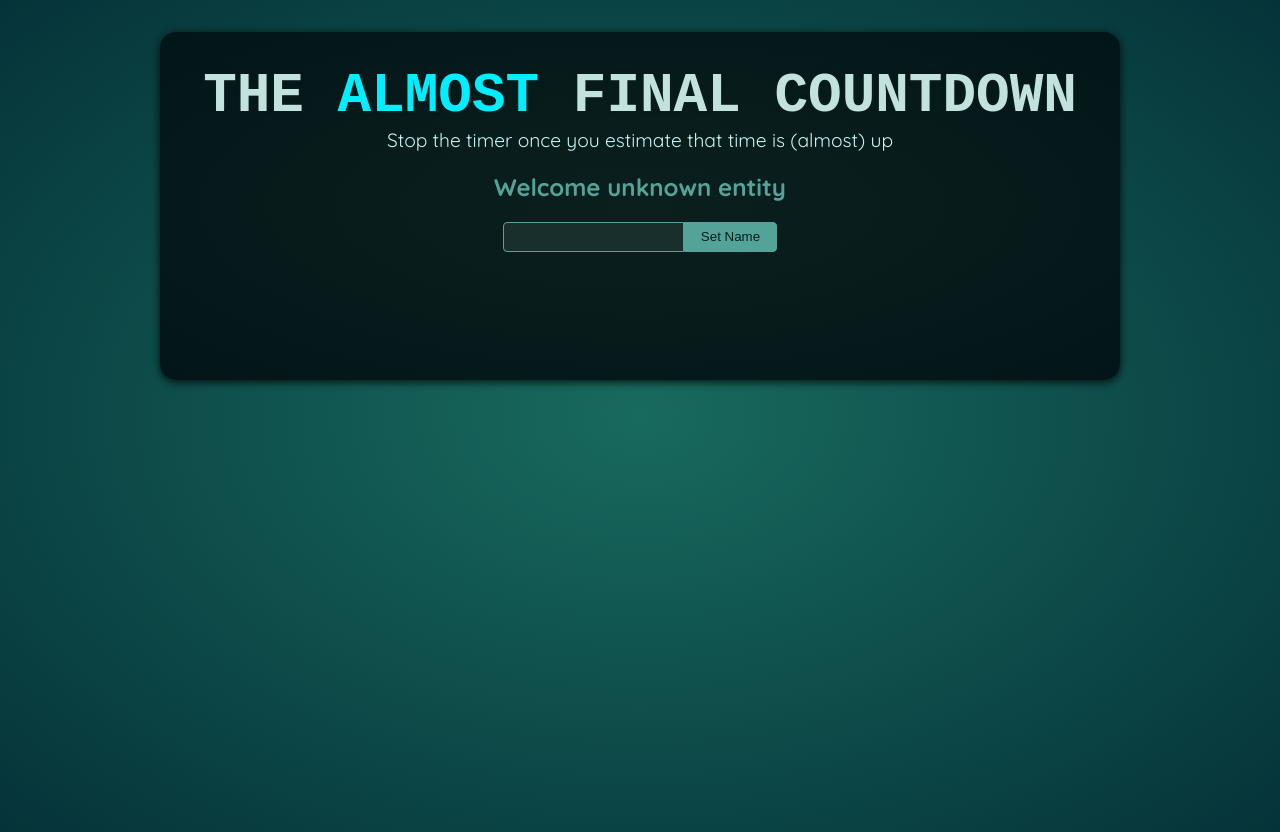
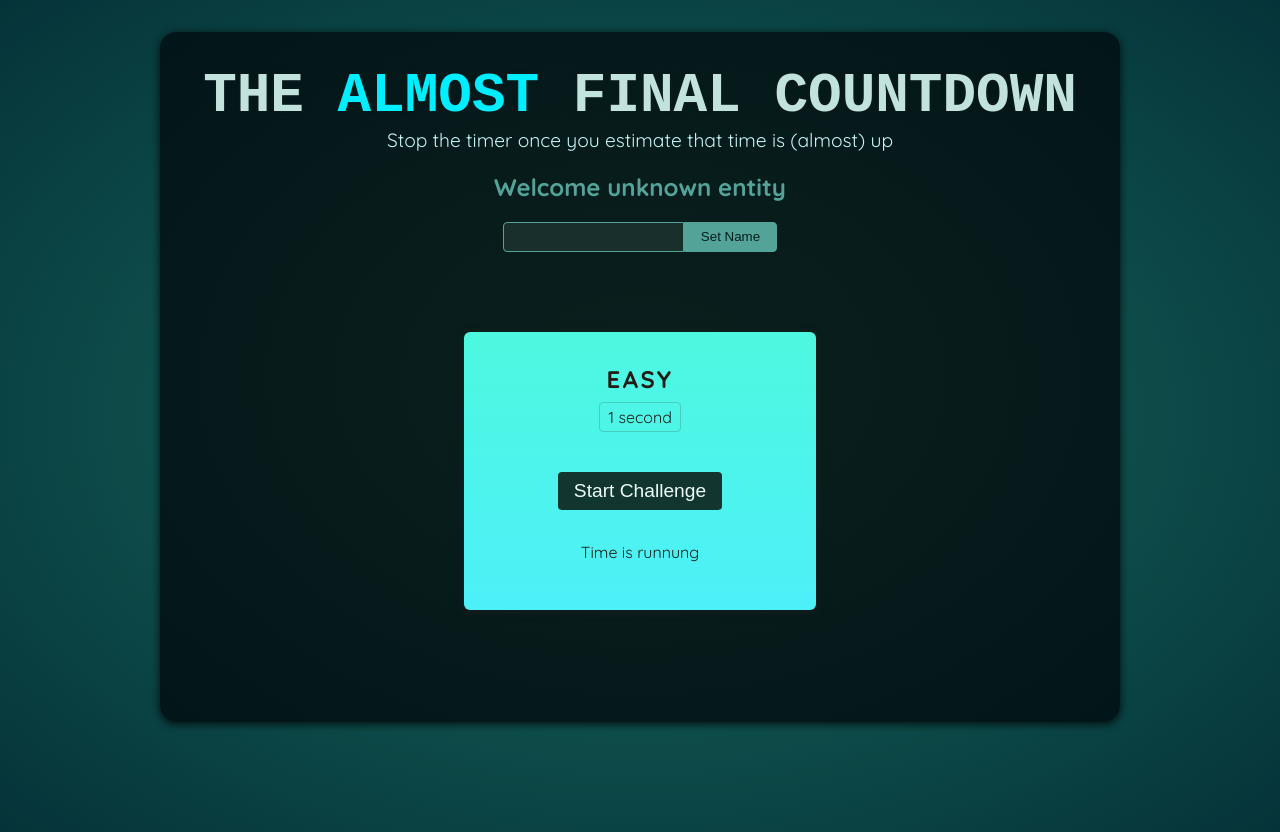
Before and after one commit to pguto4real/refsAndPortal, a React (Vite) app: page / in a window 1280 px wide. Built offline with nearby package versions, Linux system fonts and the light colour scheme; a web font is replaced by a local one.

Commit message:
Timer challeng component

```diff
--- a/src/App.jsx
+++ b/src/App.jsx
@@ -1,10 +1,13 @@
 import Player from './components/Player.jsx';
+import TimerChallenge from './components/TimerChallenge.jsx';
 
 function App() {
   return (
     <>
       <Player />
-      <div id="challenges"></div>
+      <div id="challenges">
+        <TimerChallenge title={"Easy"} targetTime={1}/>
+      </div>
     </>
   );
 }
--- /dev/null
+++ b/src/components/TimerChallenge.jsx
@@ -0,0 +1,20 @@
+import React from "react";
+
+const TimerChallenge = ({ title, targetTime }) => {
+  return (
+    <section className="challenge">
+      <h2>{title}</h2>
+      <p className="challenge-time">
+        {targetTime} second{targetTime > 1 && "s"}
+      </p>
+      <p>
+        <button>
+            Start Challenge
+        </button>
+      </p>
+      <p>Time is runnung</p>
+    </section>
+  );
+};
+
+export default TimerChallenge;
```
